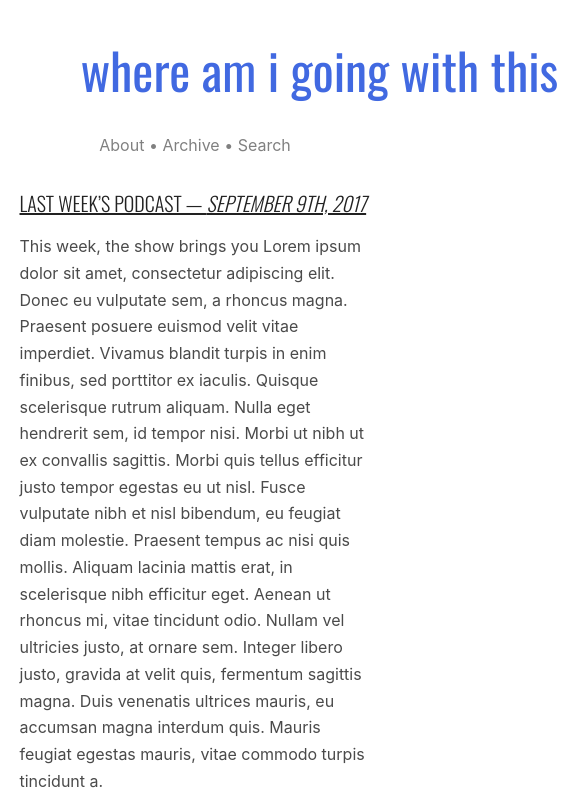
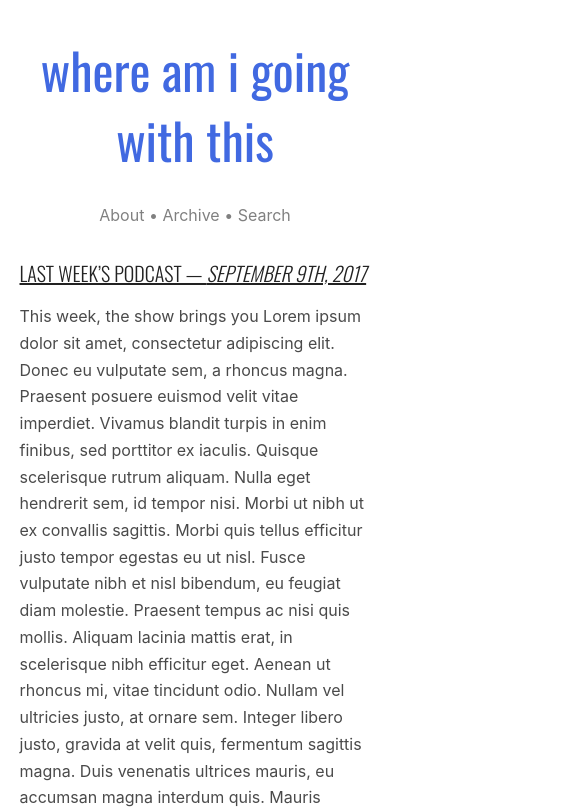
Before and after one commit to xrisk/podcast, a plain HTML site: page index.html in a window 390 px wide. Shown: the top 807 px of the page, 585 px wide, since content can reach past the window. Drawn offline with nearby package versions, Linux system fonts and the light colour scheme.

Commit message:
responsive title

```diff
--- a/css/main.css
+++ b/css/main.css
@@ -103,7 +103,6 @@ body {
 
 
 .header-wrap {
-    width: 600px;
     margin: auto;
 }
 
@@ -247,7 +246,7 @@ body {
     }
 
     .pod-header {
-        padding-left: 5%;
+
     }
 }
 
```
